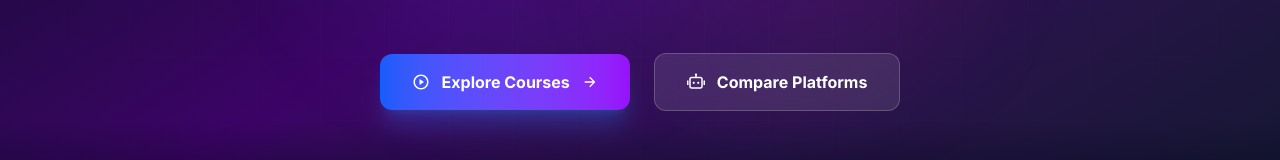
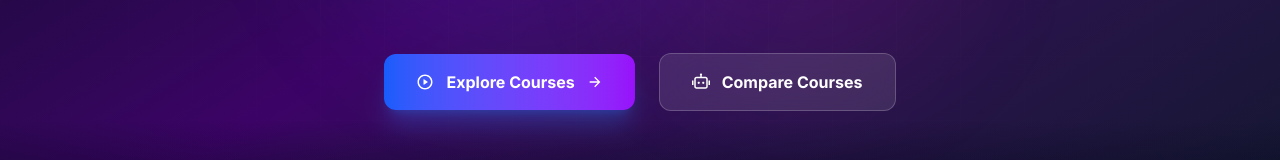
Before and after one commit to shubhamx599/aiway, a React (Vite) app: page / in a window 1280 px wide. Shown: the part 520-680 px from the top of the page. Built offline with nearby package versions, Linux system fonts and the light colour scheme.

Commit message:
button name change

```diff
--- a/src/components/HeroSection.jsx
+++ b/src/components/HeroSection.jsx
@@ -113,7 +113,7 @@ function HeroSection() {
             className="group w-full sm:w-auto flex items-center justify-center gap-2 sm:gap-3 bg-white/10 backdrop-blur-xl hover:bg-white/20 border border-white/20 hover:border-white/30 text-white px-6 py-3 sm:px-8 sm:py-4 rounded-xl font-bold text-sm sm:text-base transition-all duration-300"
           >
             <RiRobot2Line size={18} />
-            <span>Compare Platforms</span>
+            <span>Compare Courses</span>
           </motion.a>
         </motion.div>
       </motion.div>
```
